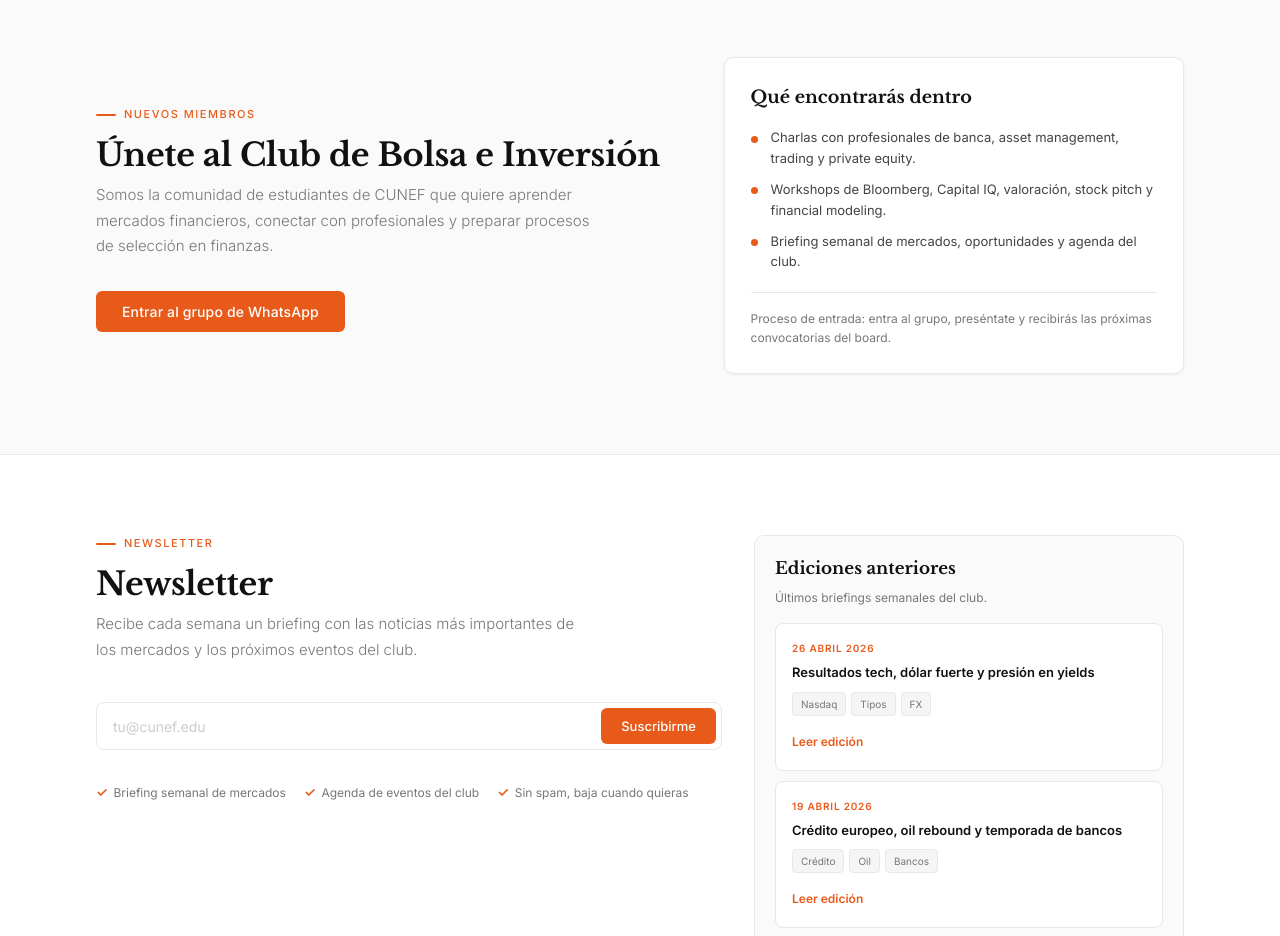
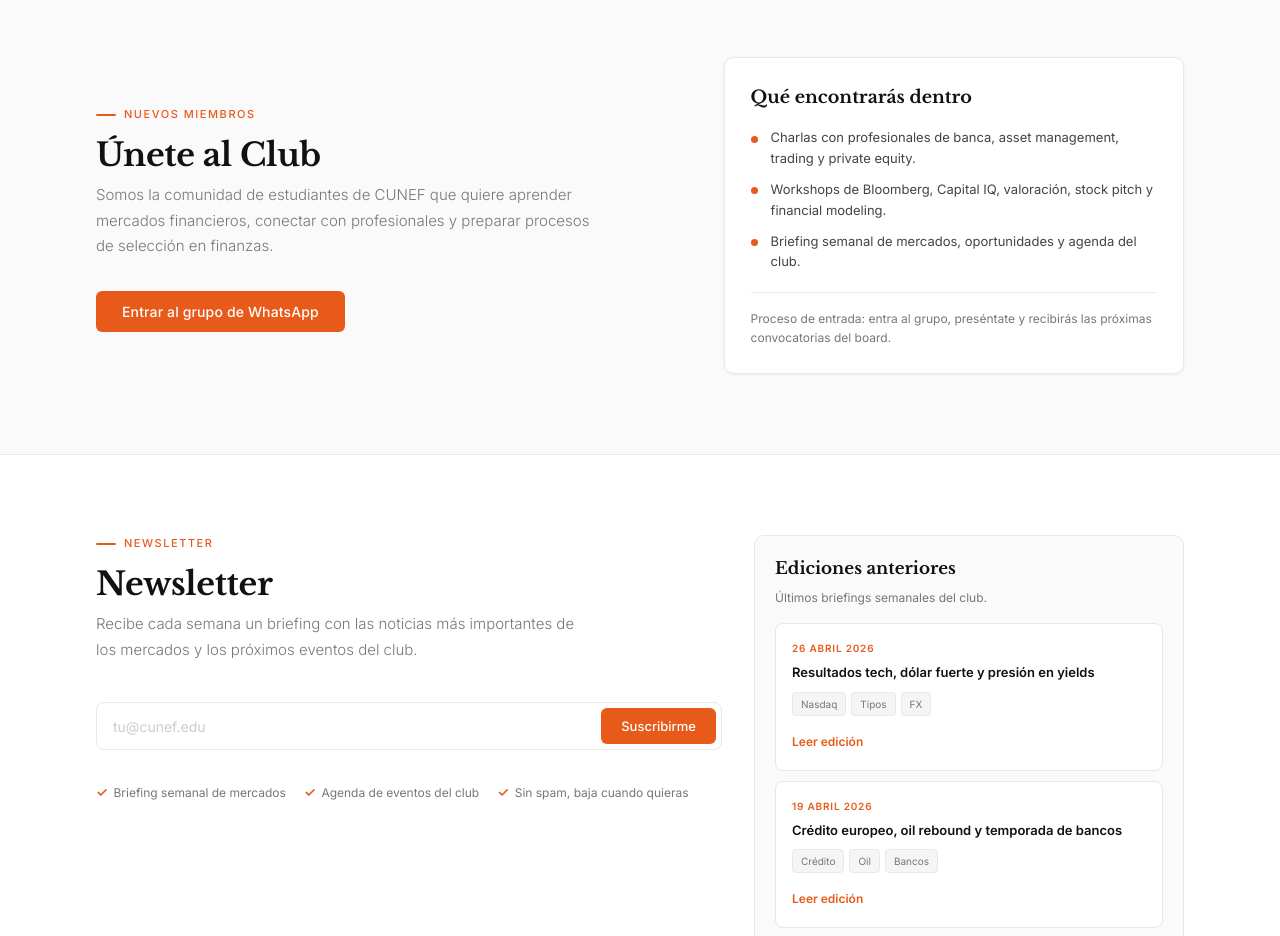
Before and after one commit to gonzatela/Club-bolsa-e-inversion, a website: page index.html in a window 1280 px wide. Shown: the part 7480-8416 px from the top of the page. Drawn offline with nearby package versions, Linux system fonts and the light colour scheme; a script that the page names is missing.

Commit message:
Shorten join section title

```diff
--- a/index.html
+++ b/index.html
@@ -665,7 +665,7 @@
   <div class="join-grid">
     <div>
       <div class="section-tag">Nuevos miembros</div>
-      <h2 class="section-title">Únete al Club de Bolsa e Inversión</h2>
+      <h2 class="section-title">Únete al Club</h2>
       <p class="section-sub">Somos la comunidad de estudiantes de CUNEF que quiere aprender mercados financieros, conectar con profesionales y preparar procesos de selección en finanzas.</p>
       <a class="btn-primary" href="https://chat.whatsapp.com/KsT1CoCusLM5ZjCMJ0EeVT" target="_blank" rel="noopener">Entrar al grupo de WhatsApp</a>
     </div>
```
